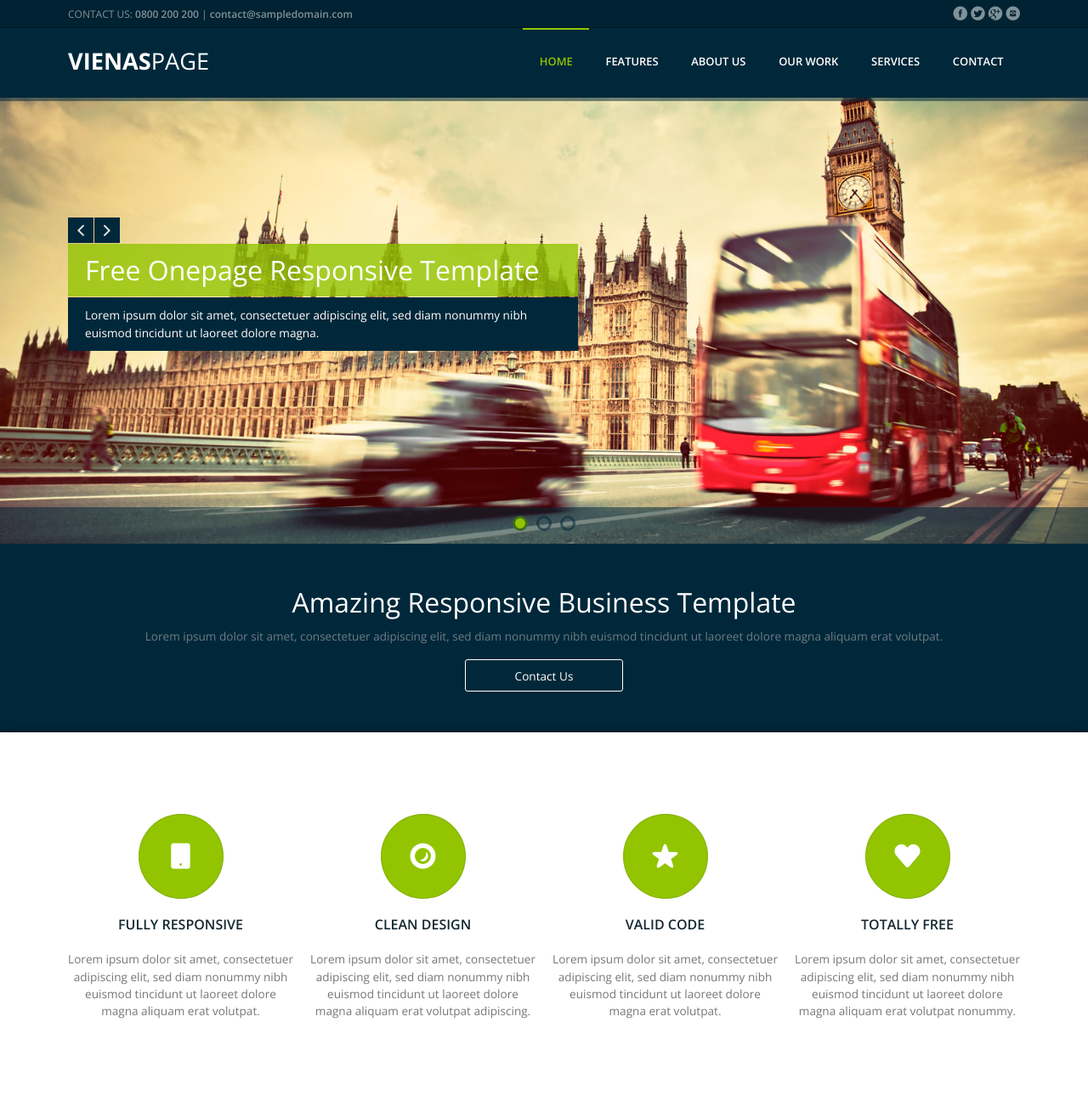
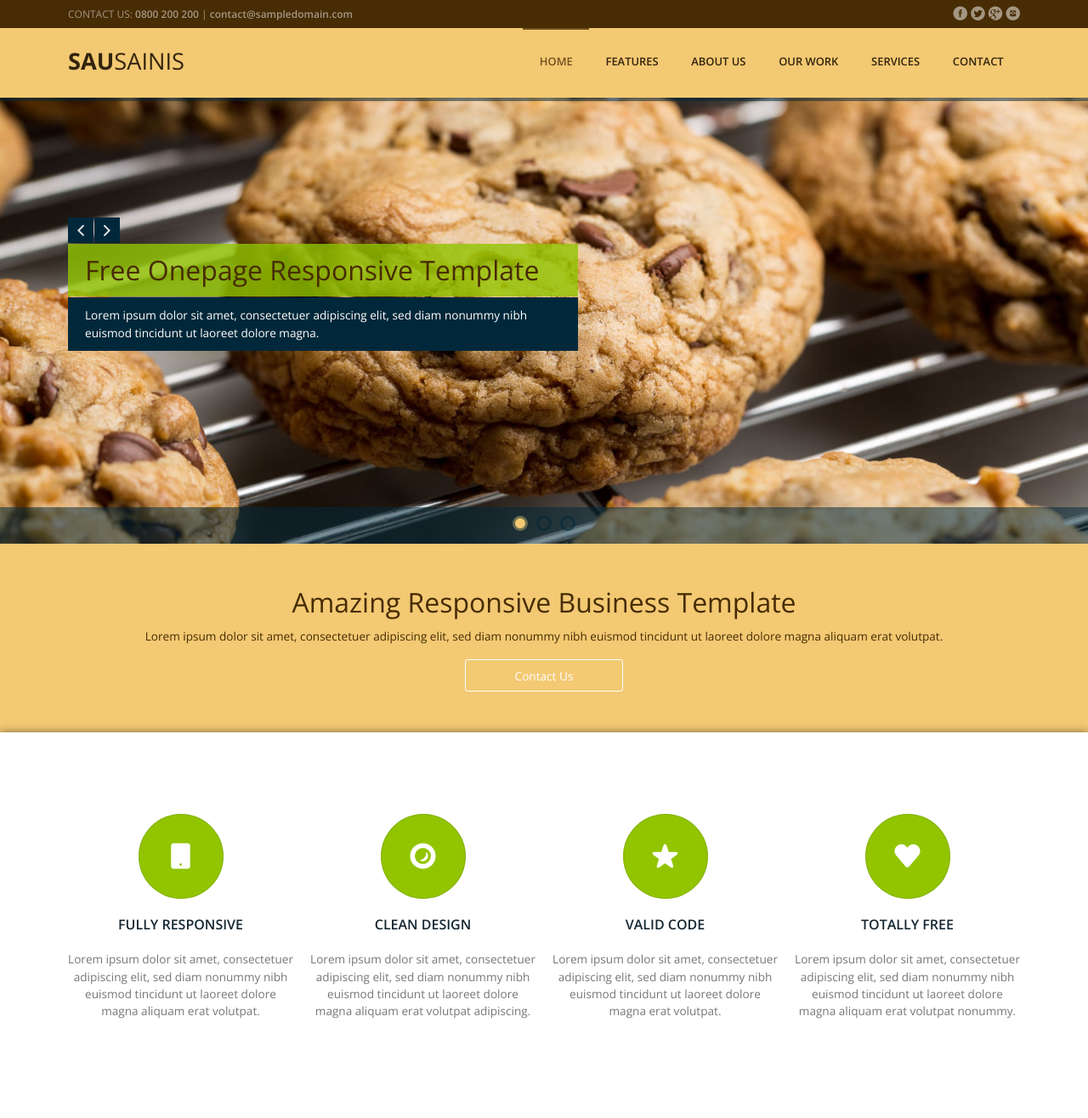
Before and after one commit to Domaspu/projektas2017, a PHP site: page / in a window 1280 px wide. Shown: the top 1316 px of the page at 85% size. Run offline with PHP 8.4, Linux system fonts and the light colour scheme; some libraries are stand-ins or nearby versions.

Commit message:
pakeitimai

```diff
--- a/SausainiuProjektas/css/template-style.css
+++ b/SausainiuProjektas/css/template-style.css
@@ -19,7 +19,7 @@ a.color-btn, form.customform button.color-btn {
 	background: none;
 	border: 1px solid #001925;
 	border-radius: 3px;
-	color: #001925;
+	color: #33240e;
 	display: block;
 	font-size: 0.85em;
 	padding: 0.625em 1.25em;
@@ -34,8 +34,8 @@ a.color-btn:hover, form.customform button.color-btn:hover {
 	color: #92c500;
 }
 #topbar {
-	background: none repeat scroll 0 0 #012232;
-	border-bottom: 1px solid #001925;
+	background: none repeat scroll 0 0 #472c04;
+	border-bottom: 1px solid #472c04;
 	padding: 0.3125em 0;
 }
 #topbar p {
@@ -64,7 +64,7 @@ a.color-btn:hover, form.customform button.color-btn:hover {
 	opacity: 1;
 }
 nav {
-	background: none repeat scroll 0 0 #00283a;
+	background: none repeat scroll 0 0 #f3c973;
 }
 header {
 	border-bottom: 4px solid rgba(0, 40, 58, 0.53);
@@ -73,7 +73,7 @@ header {
 	z-index: 10;
 }
 p.logo {
-	color: #fff;
+	color: #33240e;
 	font-size: 1.7em;
 	font-weight: 300;
 	position: relative;
@@ -84,8 +84,8 @@ p.logo strong {
 	font-weight: 700;
 }
 .top-nav li a {
-	border-top: 2px solid #00283a;
-	color: #fff;
+	border-top: 2px solid #f3c973;
+	color: #33240e;
 	font-size: 0.95em;
 	font-weight: 600;
 	padding: 2.1em 1.5em 2.5em;
@@ -97,9 +97,9 @@ p.logo strong {
 	-webkit-transition: all 0.20s linear 0s;
 }
 .top-nav li a:hover, .top-nav li.active-item a {
-	background: none repeat scroll 0 0 #00283a;
-	border-top: 2px solid #92c500;
-	color: #92c500;
+	background: none repeat scroll 0 0 #f3c973;
+	border-top: 2px solid #704f1e;
+	color: #704f1e;
 	position: relative;
 }
 #carousel .text {
@@ -123,7 +123,7 @@ p.logo strong {
 }
 #carousel .text h2 {
 	background: none repeat scroll 0 0 rgba(146, 197, 0, 0.8);
-	color: #fff;
+	color: #472c04;
 	display: inline-block;
 	font-size: 2em;
 	font-weight: 300;
@@ -156,21 +156,21 @@ p.logo strong {
 	width: 18px;
 }
 .owl-theme .owl-controls .owl-page.active span, .owl-theme .owl-controls.clickable .owl-page:hover span {
-	background: none repeat scroll 0 0 #92c500;
+	background: none repeat scroll 0 0 #f3c973 ;
 }
 #first-block {
-	background: none repeat scroll 0 0 #00283a;
+	background: none repeat scroll 0 0 #f3c973;
 	padding: 3em 2em;
 	text-align: center;
 }
 #first-block h1 {
-	color: #fff;
+	color: #472c04;
 	font-size: 2em;
 	font-weight: 300;
 	margin-top: 0;
 }
 #first-block p {
-	color: #6c7c84;
+	color: #472c04;
 	font-size: 0.85em;
 }
 #features {
@@ -352,7 +352,7 @@ h2.section-title {
 	display: table;
 }
 a.tab-label, a.tab-label:link, a.tab-label:visited {
-	background: #00283a none repeat scroll 0 0;
+	background: #472c04 none repeat scroll 0 0;
 	color: #fff;
 	display: block;
 	font-size: 1em;
@@ -364,7 +364,7 @@ a.tab-label, a.tab-label:link, a.tab-label:visited {
 	-webkit-transition: all 0.20s linear 0s;
 }
 a.tab-label:hover, a.tab-label.active-btn {
-	background: #92c500;
+	background: #f3c973;
 	color: #fff;
 }
 #services {
@@ -493,7 +493,7 @@ form.customform button.color-btn {
   filter: progid:DXImageTransform.Microsoft.BasicImage(grayScale=1);
 }
 footer {
-	background: none repeat scroll 0 0 #00283a;
+	background: none repeat scroll 0 0 #472c04;
 	padding: 3.5em 0;
 }
 footer p, footer a:visited, footer a, footer a:hover {
--- a/SausainiuProjektas/index.html
+++ b/SausainiuProjektas/index.html
@@ -34,7 +34,7 @@
          <nav>
             <div class="line">
                <div class="s-12 l-2">
-                  <p class="logo"><strong>Vienas</strong>page</p>
+                  <p class="logo"><strong>Sau</strong>sainis</p>
                </div>
                <div class="top-nav s-12 l-10">
                   <p class="nav-text">Custom menu text</p>
@@ -55,7 +55,7 @@
          <div id="carousel">
             <div id="owl-demo" class="owl-carousel owl-theme">
                <div class="item">
-                  <img src="img/first.jpg" alt="">
+                  <img src="img/sausainis1.jpg" alt="">
                   <div class="line">
                      <div class="text hide-s">
                         <div class="line">
@@ -72,7 +72,7 @@
                   </div>
                </div>
                <div class="item">
-                  <img src="img/second.jpg" alt="">
+                  <img src="img/sausainis7.jpg" alt="">
                   <div class="line">
                      <div class="text hide-s">
                         <div class="line">
@@ -89,7 +89,7 @@
                   </div>
                </div>
                <div class="item">
-                  <img src="img/third.jpg" alt="">
+                  <img src="img/sausainis4.jpg" alt="">
                   <div class="line">
                      <div class="text hide-s">
                         <div class="line">
@@ -308,7 +308,7 @@
          </div>
          <!-- MAP -->
          <div id="map-block">
-            <iframe src="https://www.google.com/maps/embed?pb=!1m18!1m12!1m3!1d1247814.3661917313!2d16.569872019090596!3d48.23131953825178!2m3!1f0!2f0!3f0!3m2!1i1024!2i768!4f13.1!3m3!1m2!1s0x476c8cbf758ecb9f%3A0xddeb1d26bce5eccf!2sGallayova+2150%2F19%2C+841+02+D%C3%BAbravka!5e0!3m2!1ssk!2ssk!4v1440344568394" width="100%" height="450" frameborder="0" style="border:0"></iframe>
+            <iframe src="https://maps.googleapis.com/maps/api/js?key=AIzaSyAclPf-9N0a4CVZ-QI4lKdnGPcZUwEfNe0&callback=initMap" width="100%" height="450" frameborder="0" style="border:0"></iframe>
          </div>
       </section>
       <!-- FOOTER -->
--- /dev/null
+++ b/SausainiuProjektas/spalvos.txt
@@ -0,0 +1,4 @@
+#472c04 tamsiai ruda
+#f3c973 sviesiai ruda
+#33240e tamsiausia ruda
+#704f1e banerio mygtuku spalva
```
Also changed, not shown: SausainiuProjektas/img/sausainis1.jpg (added), SausainiuProjektas/img/sausainis2.jpg (added), SausainiuProjektas/img/sausainis3.jpg (added), SausainiuProjektas/img/sausainis4.jpg (added), SausainiuProjektas/img/sausainis5.jpg (added), SausainiuProjektas/img/sausainis6.jpg (added), SausainiuProjektas/img/sausainis7.jpg (added), 1 other file.
